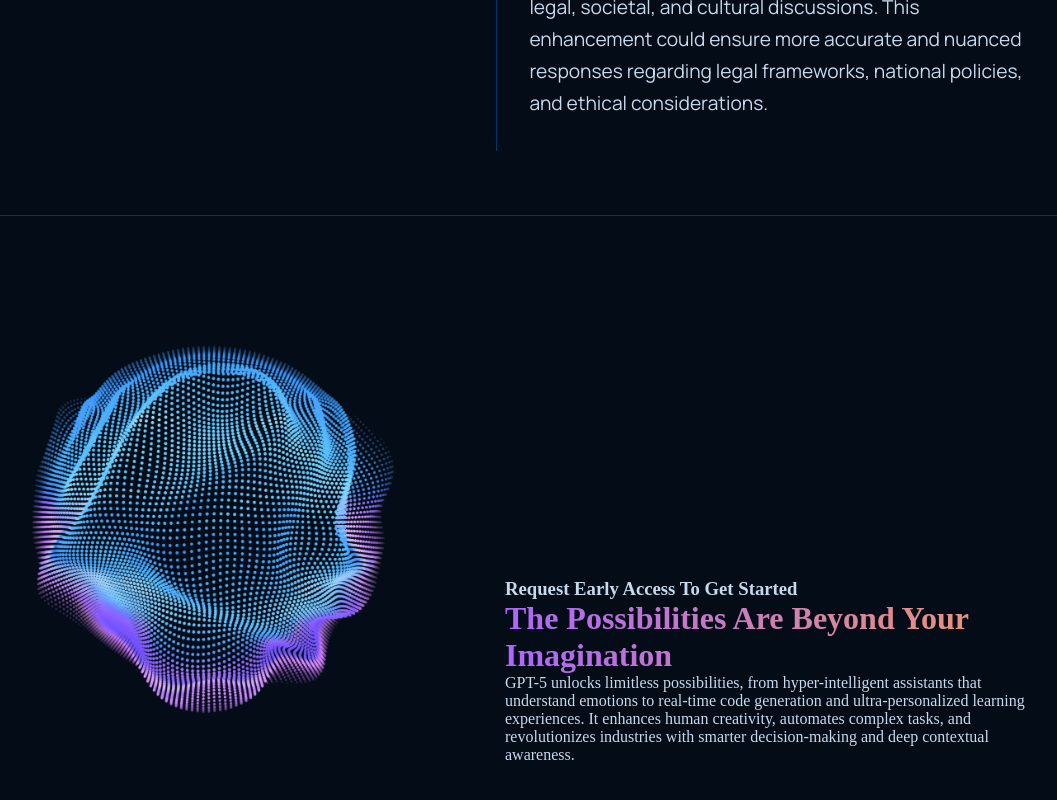
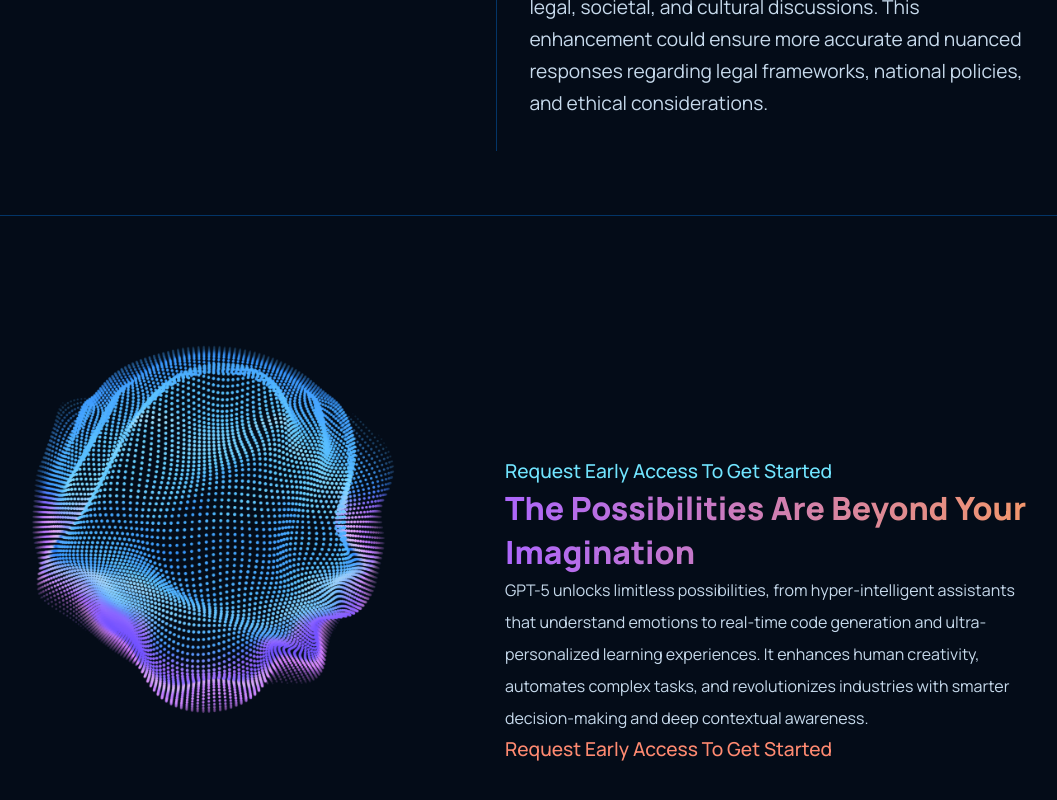
Before and after one commit to parkashkumarcs/GPT-5-Web-App, a React (Create React App) app: page / in a window 1280 px wide. Shown: the part 3988-4788 px from the top of the page, without its empty margins (151-1208 px from the left). Built offline with nearby package versions, Linux system fonts and the light colour scheme.

Commit message:
Possibility components updated2 design 03/24/2025

```diff
--- a/src/containers/possibility/Possibility.jsx
+++ b/src/containers/possibility/Possibility.jsx
@@ -20,6 +20,7 @@
           automates complex tasks, and revolutionizes industries with smarter
           decision-making and deep contextual awareness.
         </p>
+        <h3>Request Early Access To Get Started</h3>
       </div>
     </div>
   );
--- a/src/containers/possibility/possibility.css
+++ b/src/containers/possibility/possibility.css
@@ -22,3 +22,22 @@
     justify-content: flex-end;
     align-items: flex-start;
 }
+.gpt5__possibility-content h3{
+    font-family: var(--f-family);
+    font-size: 1.2rem;
+    font-weight: 500;
+    color: #71E5FF;
+    line-height: 30px;
+}
+.gpt5__possibility-content h3:last-child{
+    color: #ff8a71;
+}
+.gpt5__possibility-content h1{
+    font-family: var(--f-family);
+    font-weight: 800;
+}
+.gpt5__possibility-content p{
+    font-family: var(--f-family);
+    line-height: 2rem;
+    font-size: 1rem;
+}
```
